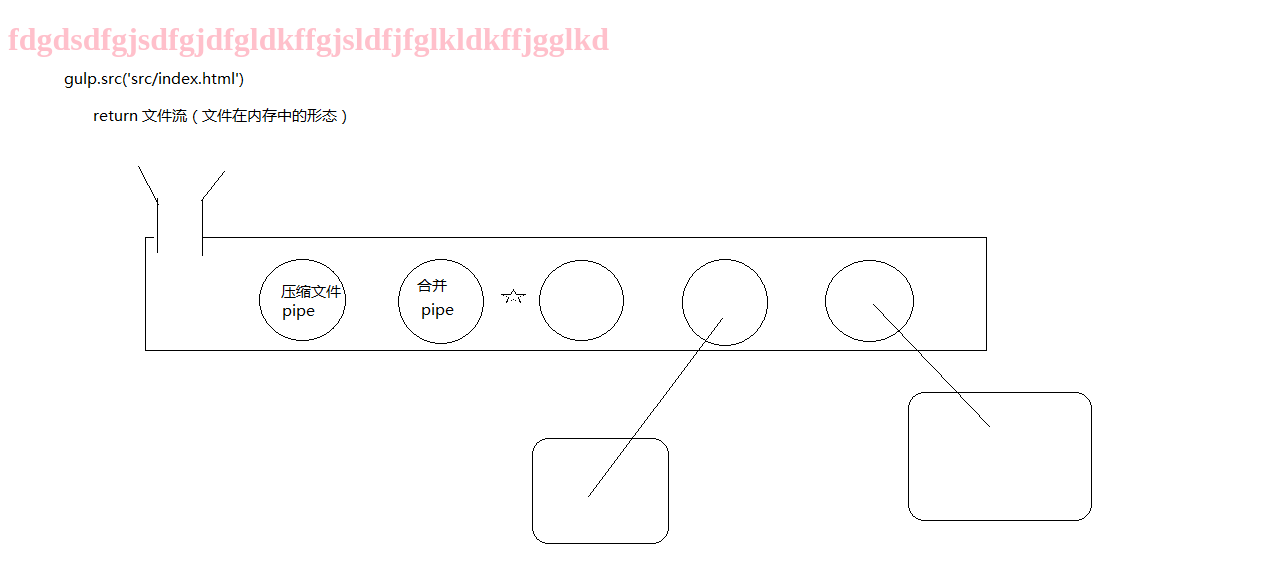
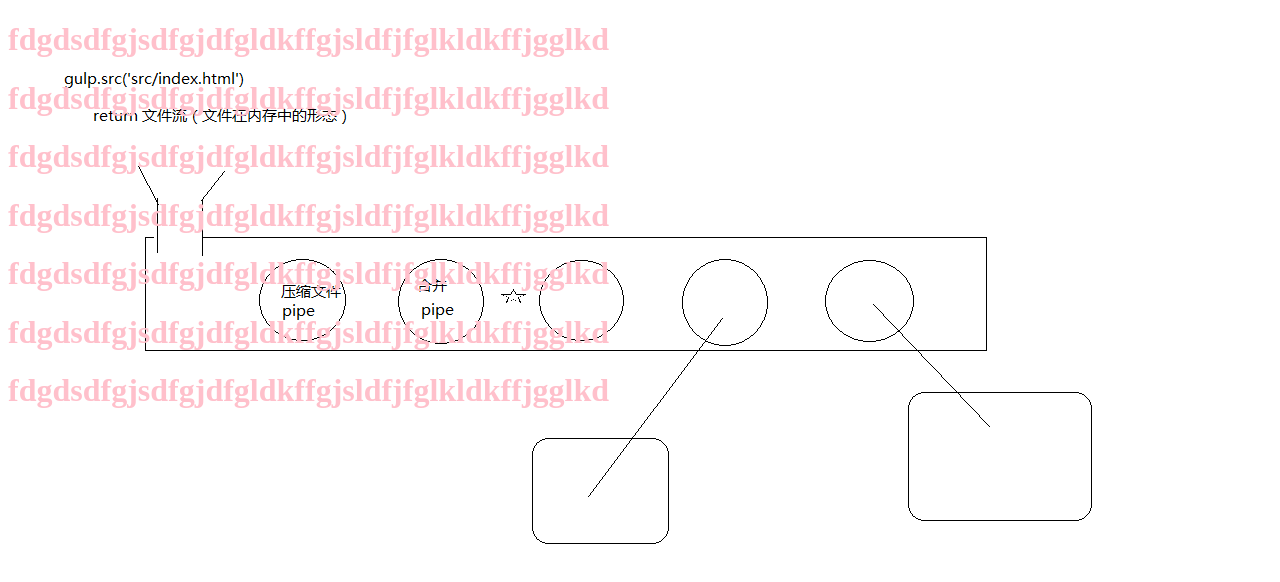
Before and after one commit to caojuan01/git-demo-2, a website: page src/index.html in a window 1280 px wide. Drawn offline with nearby package versions, Linux system fonts and the light colour scheme; files that its build step writes are made by us from their sources.

Commit message:
v2版本第一次提提交

```diff
--- a/src/index.html
+++ b/src/index.html
@@ -9,6 +9,14 @@
 <body>
 <!-- 测试注释 -->
   <h1>fdgdsdfgjsdfgjdfgldkffgjsldfjfglkldkffjgglkd</h1>
+  <h1>fdgdsdfgjsdfgjdfgldkffgjsldfjfglkldkffjgglkd</h1>
+  <h1>fdgdsdfgjsdfgjdfgldkffgjsldfjfglkldkffjgglkd</h1>
+  <h1>fdgdsdfgjsdfgjdfgldkffgjsldfjfglkldkffjgglkd</h1>
+  <h1>fdgdsdfgjsdfgjdfgldkffgjsldfjfglkldkffjgglkd</h1>
+  <h1>fdgdsdfgjsdfgjdfgldkffgjsldfjfglkldkffjgglkd</h1>
+  <h1>fdgdsdfgjsdfgjdfgldkffgjsldfjfglkldkffjgglkd</h1>
+
+  <script src="https://gist.github.com/caojuan01/aba2a5eab9fd6aae5911ec72294e0167.js"></script>
   <script src="scripts/all.js"></script>
 </body>
 
```
